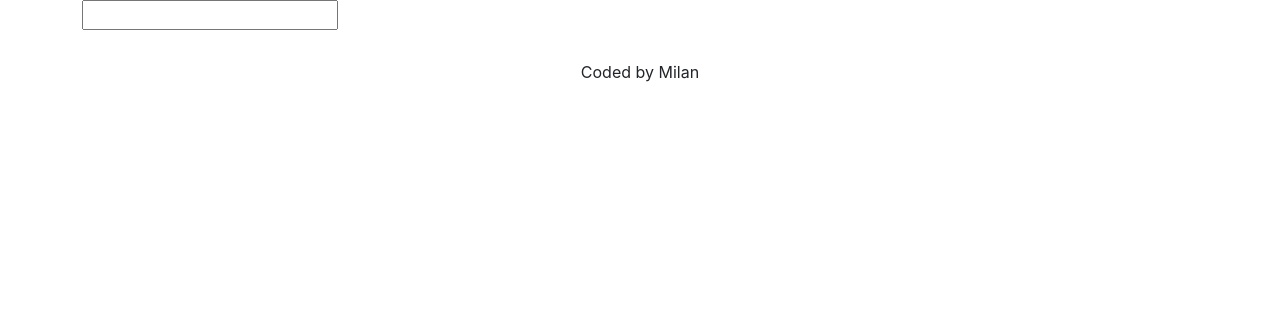
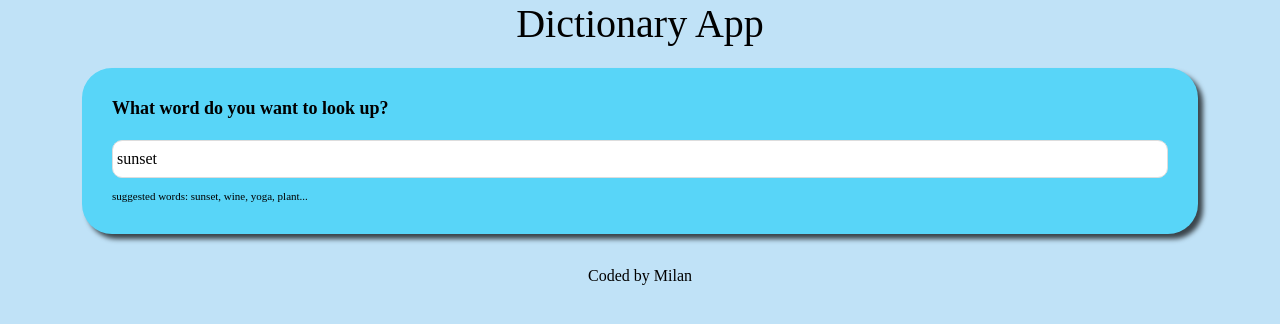
Before and after one commit to milanartis21/dictionary-project-react, a React (Create React App) app: page / in a window 1280 px wide. Shown: the top 324 px of the page. Built offline with nearby package versions, Linux system fonts and the light colour scheme; no server answers; a small style sheet from the web is missing.

Commit message:
Added styling to the whole dictionary app

```diff
--- a/src/App.css
+++ b/src/App.css
@@ -1,3 +1,13 @@
+body {
+  color: black;
+  background: rgb(192, 226, 247);
+  font-family: cursive;
+}
+
+.App-header {
+  text-align: center;
+}
+
 .App-footer {
   text-align: center;
   margin: 30px 0;
--- a/src/App.js
+++ b/src/App.js
@@ -6,11 +6,12 @@
     <div className="App">
       <div className="container">
       <header className="App-header">
+        <h1>Dictionary App</h1>
 
 
       </header>
       <main>
-        <Dictionary />
+        <Dictionary defaultKeyword="sunset" />
       </main>
       <footer className="App-footer">
 Coded  by Milan
--- a/src/Dictionary.css
+++ b/src/Dictionary.css
@@ -0,0 +1,26 @@
+.Dictionary h1 {
+    font-size: 18px;
+    font-weight: bold;
+    margin-bottom: 20px;
+}
+.Dictionary section {
+    background: rgb(88, 213, 248);
+    padding: 30px;
+    margin: 20px 0;
+    border-radius: 30px;
+    box-shadow: 5px 5px 5px rgba(0, 0, 0, 0.7);
+}
+
+.Dictionary input {
+    width: 100%;
+    padding: 6px 4px;
+    border-radius: 10px;
+    color: 333;
+    border: 1px solid #ddd;
+
+}
+
+.Dictionary .hint {
+    font-size: 11px;
+    margin-top: 10px;
+}
--- a/src/Dictionary.js
+++ b/src/Dictionary.js
@@ -3,32 +3,60 @@
 import Results from "./Results";
 import "./Dictionary.css";
 
-export default function Dictionary() {
-  let [keyword, setKeyword] = useState("");
+export default function Dictionary(props) {
+  let [keyword, setKeyword] = useState("props.defaultKeyword");
   let [results, setResults] = useState(null);
+  let [loaded, setLoaded] = useState(false)
 
   function handleResponse(response) {
     setResults(response.data[0]);
   }
 
-  function search(event) {
-    event.preventDefault();
+  function search() {
 
     // documentation: https://dictionaryapi.dev/e
     let apiUrl = `https://api.dictionaryapi.dev/api/v2/entries/en_US/${keyword}`;
     axios.get(apiUrl).then(handleResponse);
+
+  }
+
+  function handleSubmit(event) {
+    event.preventDefault();
+    search();
+
   }
 
   function handleKeywordChange(event) {
     setKeyword(event.target.value);
   }
+  function load() {
+    setLoaded(true);
+    search();
+  }
+
+  if (loaded) {
 
   return (
     <div className="Dictionary">
-      <form onSubmit={search}>
-        <input type="search" onChange={handleKeywordChange} />
+        <section>
+          <h1> What word do you want to look up?</h1>
+      <form onSubmit={handleSubmit}>
+        <input
+        type="search"
+        onChange={handleKeywordChange}
+        defaultValue={props.defaultKeyword} />
       </form>
+
+     <div className="hint">
+        suggested words: sunset, wine, yoga, plant...
+     </div>
+      </section>
       <Results results={results} />
+
     </div>
   );
+} else {
+load();
+return "Loading";
 }
+}
--- /dev/null
+++ b/src/Meaning.css
@@ -0,0 +1,12 @@
+.Meaning  h3 {
+    font-size: 24 px;
+    line-height: 1.5;
+    font-weight: bold;
+    text-transform: uppercase;
+}
+
+.Meaning .example {
+    font-size: 13px;
+    color: #70757a;
+    font-style: italic;
+}
--- a/src/Meaning.js
+++ b/src/Meaning.js
@@ -1,4 +1,5 @@
 import React from "react";
+import "./Meaning.css";
 import Synonyms from "./Synonyms";
 
 export default function Meaning(props) {
@@ -9,17 +10,15 @@
       {props.meaning.definitions.map(function (definition, index) {
         return (
           <div key={index}>
-            <p>
-              <strong>Definition:</strong>{definition.definition}
-              <br />
-              <strong>Example:</strong>
+
+              <div className="definition" >
+                {definition.definition} </div>
+
+              <div className="example">
+                {definition.example}</div>
               <em>{definition.example}</em>
+              <Synonyms synonyms={definition.synonyms}/>
 
-              <br />
-              <Synonyms synonyms={definition.synonyms}/>
-              <strong>Synonyms:</strong>
-              {definition.synonyms}
-            </p>
           </div>
         );
       })}
--- /dev/null
+++ b/src/Phonetic.css
@@ -0,0 +1,24 @@
+.Phonetic {
+    height: 60px;
+    margin: 20px 0;
+}
+.Phonetic a {
+    border: 1px solid #ddd;
+    text-decoration: none;
+    padding: 10px 20px;
+    font-size: 12px;
+    margin-right: 10px;
+    font-weight:bold;
+    border-radius: 20px;
+    transition: all 150ms ease-in-out;
+}
+
+.Phonetic a:hover {
+    background: #9670f4;
+    color: white;
+}
+
+.Phonetic .text {
+    opacity: 0.7;
+    font-weight: bold;
+}
--- a/src/Phonetic.js
+++ b/src/Phonetic.js
@@ -1,4 +1,5 @@
 import React from "react";
+import "./Phonetic.css";
 
 export default function (props) {
     console.log (props.phonetic);
--- /dev/null
+++ b/src/Results.css
@@ -0,0 +1,5 @@
+.Results h2 {
+    font-size: 36px;
+    font-weight: bold;
+    line-height: 1.5;
+}
--- a/src/Results.js
+++ b/src/Results.js
@@ -1,11 +1,13 @@
 import React from "react";
 import Meaning from "./Meaning";
 import Phonetic from "./Phonetic"
+import "./Results.css";
 
 export default function Results(props) {
   if (props.results) {
     return (
       <div className="Results">
+        <section>
         <h2>{props.results.word}</h2>
         {props.results.phonetics.map(function (phonetic, index) {
         return (
@@ -14,12 +16,15 @@
             </div>
           );
         })}
+        </section>
 
         {props.results.meanings.map(function (meaning, index) {
           return (
+            <section>
             <div key={index}>
               <Meaning meaning={meaning} />
             </div>
+            </section>
           );
         })}
       </div>
--- /dev/null
+++ b/src/Synonyms.css
@@ -0,0 +1,10 @@
+.Synonyms {
+    margin: 20px 0 0;
+    padding: 0;
+}
+
+.Synonyms li {
+    font-size: 13px;
+    display: inline-block;
+    padding-right: 1px;
+}
--- a/src/Synonyms.js
+++ b/src/Synonyms.js
@@ -1,4 +1,5 @@
 import React from "react";
+import "./Synonyms.css";
 
 export default function Synonyms(props) {
   if (props.synonyms) {
```
